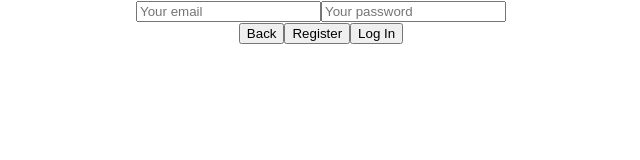
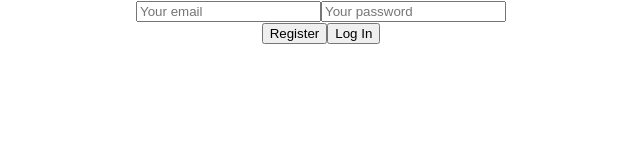
Before and after one commit to MarkiMark01/todo-redux-async, a React (Create React App) app: page /#/ in a window 1280 px wide. Shown: the top 160 px of the page, without its empty margins (319-959 px from the left). Built offline with nearby package versions, Linux system fonts and the light colour scheme.

Commit message:
upgrade Login

```diff
--- a/src/components/pages/Login/Login.jsx
+++ b/src/components/pages/Login/Login.jsx
@@ -1,14 +1,21 @@
 import React, { useState } from "react";
+import { useNavigate } from "react-router-dom";
 
 const Login = () => {
   const [email, setEmail] = useState("");
   const [password, setPassword] = useState("");
+
+  const navigate = useNavigate();
 
   const handleEmail = (e) => {
     setEmail(e.target.value);
   };
   const handlePassword = (e) => {
     setPassword(e.target.value);
+  };
+  const goRegister = () => {
+    navigate("/register");
+    return null;
   };
 
   return (
@@ -29,8 +36,9 @@ const Login = () => {
           />
         </section>
         <section>
-          <button type="button">Back</button>
-          <button type="button">Register</button>
+          <button type="button" onClick={goRegister}>
+            Register
+          </button>
           <button type="submit">Log In</button>
         </section>
       </form>
```
